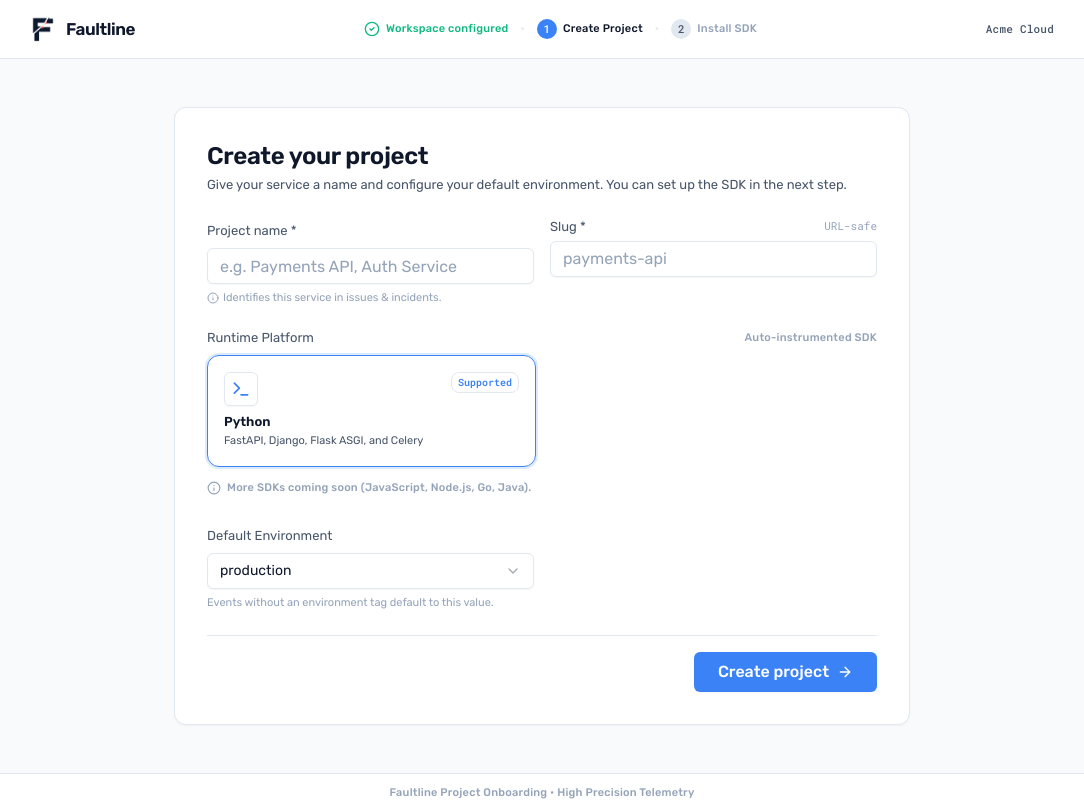
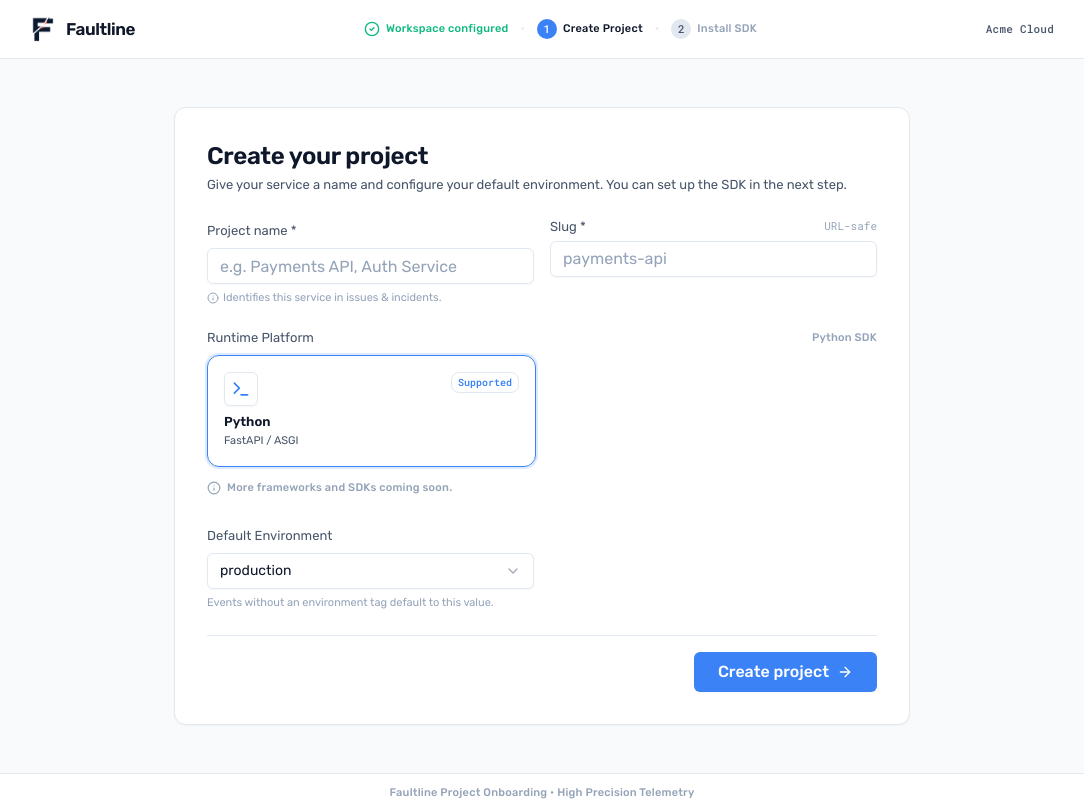
Before and after one commit to abhinavashokm/faultline-incident-platform, a Next.js app in the folder frontend/: page /onboarding/create-project in a window 1280 px wide. Shown: the whole page, without its empty margins (98-1182 px from the left). Built offline with nearby package versions, Linux system fonts and the light colour scheme; no server answers.

Commit message:
refactor(frontend/onboarding): update SDK descriptions for clarity and accuracy

```diff
--- a/frontend/src/app/onboarding/create-project/page.tsx
+++ b/frontend/src/app/onboarding/create-project/page.tsx
@@ -175,7 +175,7 @@ export default function CreateProjectPage() {
                 <div className="flex items-center justify-between">
                   <FormLabel>Runtime Platform</FormLabel>
                   <span className="text-label-sm text-text-muted">
-                    Auto-instrumented SDK
+                    Python SDK
                   </span>
                 </div>
 
@@ -196,7 +196,7 @@ export default function CreateProjectPage() {
                         Python
                       </div>
                       <div className="text-[11px] text-text-secondary truncate mt-0.5">
-                        FastAPI, Django, Flask ASGI, and Celery
+                        FastAPI / ASGI
                       </div>
                     </div>
                   </div>
@@ -204,7 +204,7 @@ export default function CreateProjectPage() {
 
                 <p className="text-label-sm text-text-muted flex items-center gap-1.5 pt-1">
                   <Info className="h-3.5 w-3.5" />
-                  <span>More SDKs coming soon (JavaScript, Node.js, Go, Java).</span>
+                  <span>More frameworks and SDKs coming soon.</span>
                 </p>
               </div>
 
--- a/frontend/src/app/onboarding/install-sdk/page.tsx
+++ b/frontend/src/app/onboarding/install-sdk/page.tsx
@@ -224,7 +224,7 @@ function InstallSdkContent() {
                   Python SDK Setup
                 </h2>
                 <p className="text-body-sm text-text-secondary">
-                  Works with FastAPI, Starlette, Django, Flask, Celery, and custom ASGI/WSGI applications.
+                  Works with FastAPI / ASGI applications.
                 </p>
               </div>
             </div>
```
